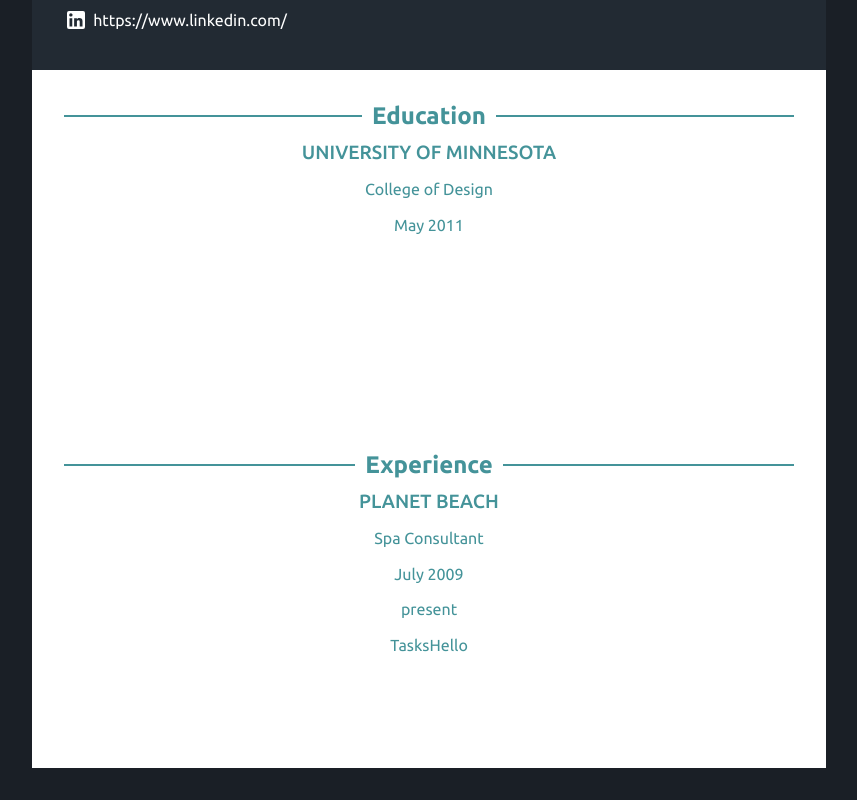
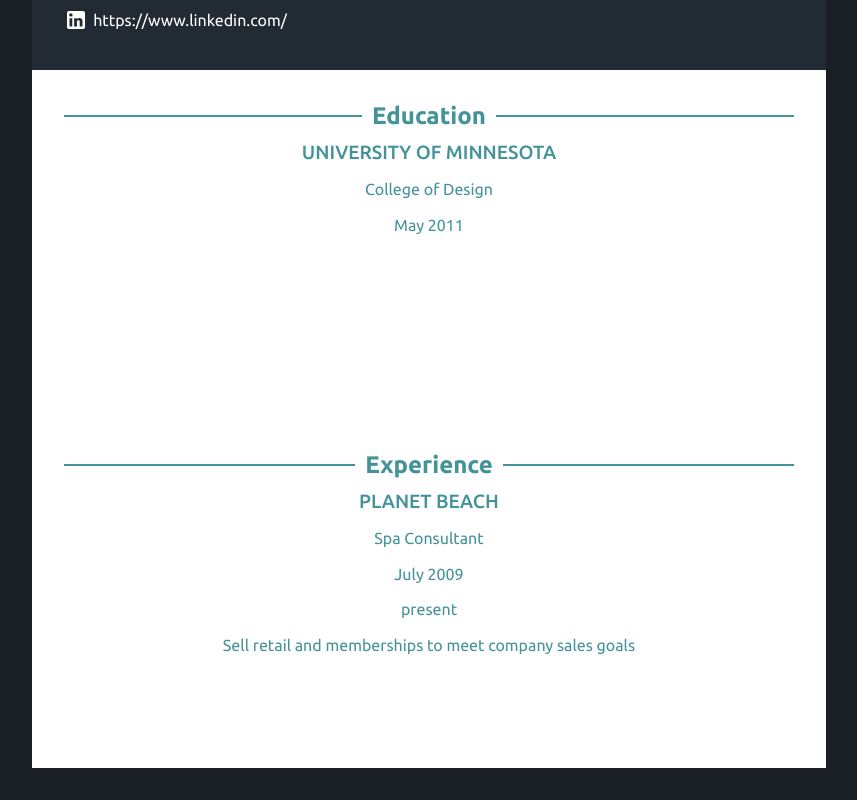
Before and after one commit to NabilHadi/cv-app, a React (Create React App) app: page / in a window 1280 px wide. Shown: the part 387-1187 px from the top of the page, without its empty margins (211-1068 px from the left). Built offline with nearby package versions, Linux system fonts and the light colour scheme.

Commit message:
update task info

```diff
--- a/src/components/CV.js
+++ b/src/components/CV.js
@@ -105,7 +105,7 @@
           isEditing: false,
         },
         mainTasks: {
-          content: ["Tasks", "Hello"],
+          content: ["Sell retail and memberships to meet company sales goals"],
           desc: "Enter your main tasks",
           isEditing: false,
         },
```
